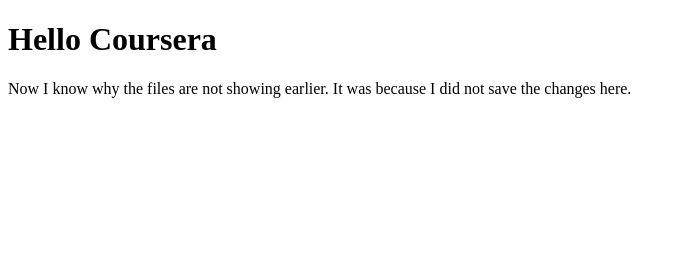
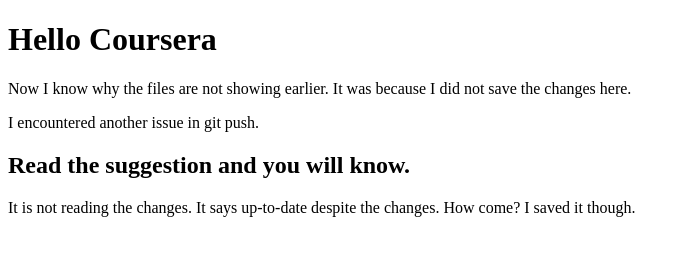
Before and after one commit to brodneil/coursera.org, a plain HTML site: page index.html in a window 1280 px wide. Shown: the whole page, without its empty margins (0-686 px from the left). Drawn offline with Linux system fonts and the light colour scheme.

Commit message:
Added versions

```diff
--- a/index.html
+++ b/index.html
@@ -7,5 +7,8 @@
   <body>
     <h1>Hello Coursera</h1>
     <p>Now I know why the files are not showing earlier. It was because I did not save the changes here.</p>
+    <p>I encountered another issue in git push.</p>
+    <h2>Read the suggestion and you will know.</h2>
+    <p>It is not reading the changes. It says up-to-date despite the changes. How come? I saved it though.</p>
   </body>
 </html>
```
